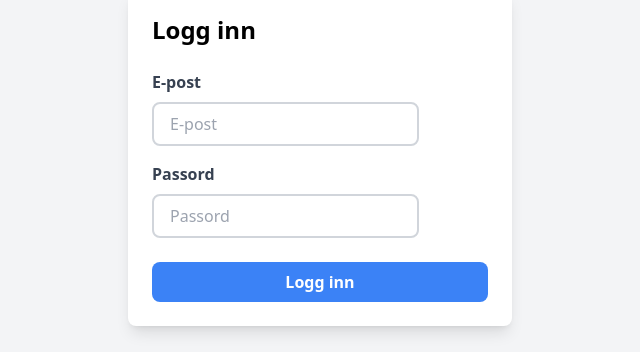
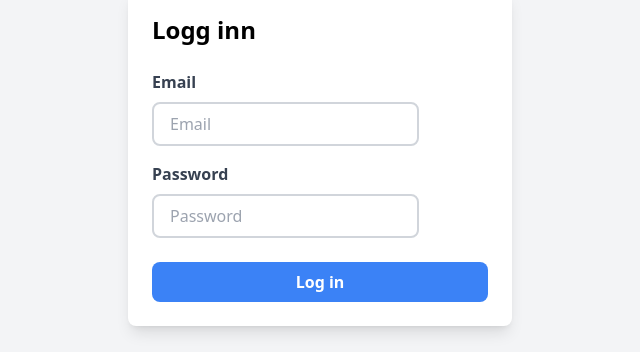
Before and after one commit to kmcarlson/SemesterProject2, a website: page login.html in a window 1280 px wide. Shown: the part 530-882 px from the top of the page, 320-960 px from the left. Drawn offline with Linux system fonts and the light colour scheme.

Commit message:
add ttile omn page

```diff
--- a/login.html
+++ b/login.html
@@ -5,7 +5,7 @@
     <meta http-equiv="X-UA-Compatible" content="IE=edge" />
     <meta name="viewport" content="width=device-width, initial-scale=1.0" />
     <link rel="stylesheet" type="text/css" href="dist/styles.css" />
-    <title>Document</title>
+    <title>Auction House - Log in</title>
   </head>
   <body>
     <header class="bg-gray-900 text-gray-100 py-4">
@@ -71,24 +71,24 @@
         <form id="login" class="flex flex-col">
           <div class="mb-4">
             <label class="block text-gray-700 font-bold mb-2" for="email"
-              >E-post</label
+              >Email</label
             >
             <input
               class="px-4 py-2 rounded-lg border-2 border-gray-300 focus:outline-none focus:border-blue-500"
               type="text"
-              placeholder="E-post"
+              placeholder="Email"
               id="email"
               required
             />
           </div>
           <div class="mb-6">
             <label class="block text-gray-700 font-bold mb-2" for="password"
-              >Passord</label
+              >Password</label
             >
             <input
               class="px-4 py-2 rounded-lg border-2 border-gray-300 focus:outline-none focus:border-blue-500"
               type="password"
-              placeholder="Passord"
+              placeholder="Password"
               id="password"
               required
             />
@@ -97,7 +97,7 @@
             class="bg-blue-500 hover:bg-blue-700 text-white font-bold py-2 rounded-lg focus:outline-none focus:shadow-outline"
             type="submit"
           >
-            Logg inn
+            Log in
           </button>
         </form>
       </div>
```
Also changed, not shown: createlisting.html (+1 -1 lines), register.html (+5 -2 lines), update.html (+1 -1 lines).
